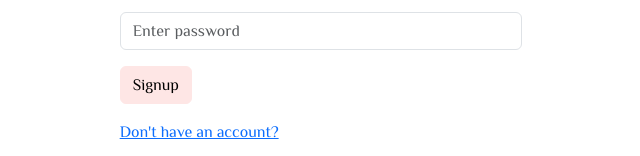
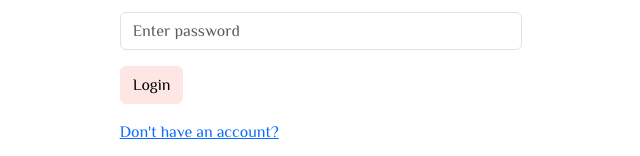
Before and after one commit to andrejcode/beauty-salon, a React (Vite) app in the folder client/: page /login in a window 1280 px wide. Shown: the part 413-569 px from the top of the page, without its empty margins (307-947 px from the left). Built offline with nearby package versions, Linux system fonts and the light colour scheme.

Commit message:
Fix auth button

```diff
--- a/client/src/components/AuthForm.tsx
+++ b/client/src/components/AuthForm.tsx
@@ -116,7 +116,7 @@ export default function AuthForm({
 
           <Button
             type="submit"
-            title={isLoading ? 'Loading' : isLoading ? 'Login' : 'Signup'}
+            title={isLoading ? 'Loading' : isLogin ? 'Login' : 'Signup'}
             disabled={isLoading}
           />
         </Form>
```
